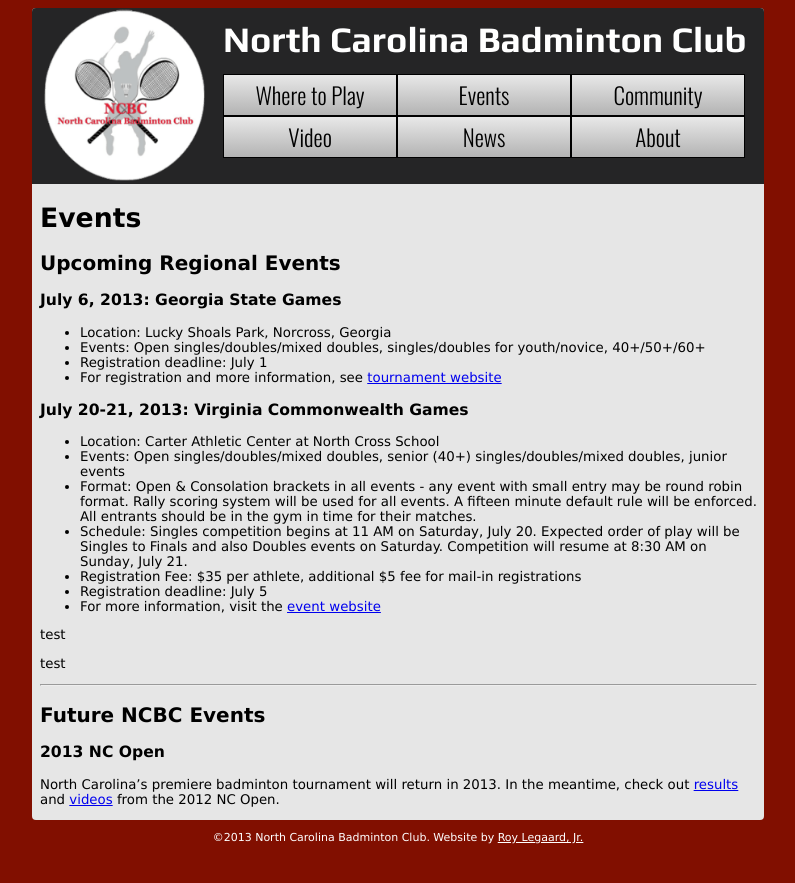
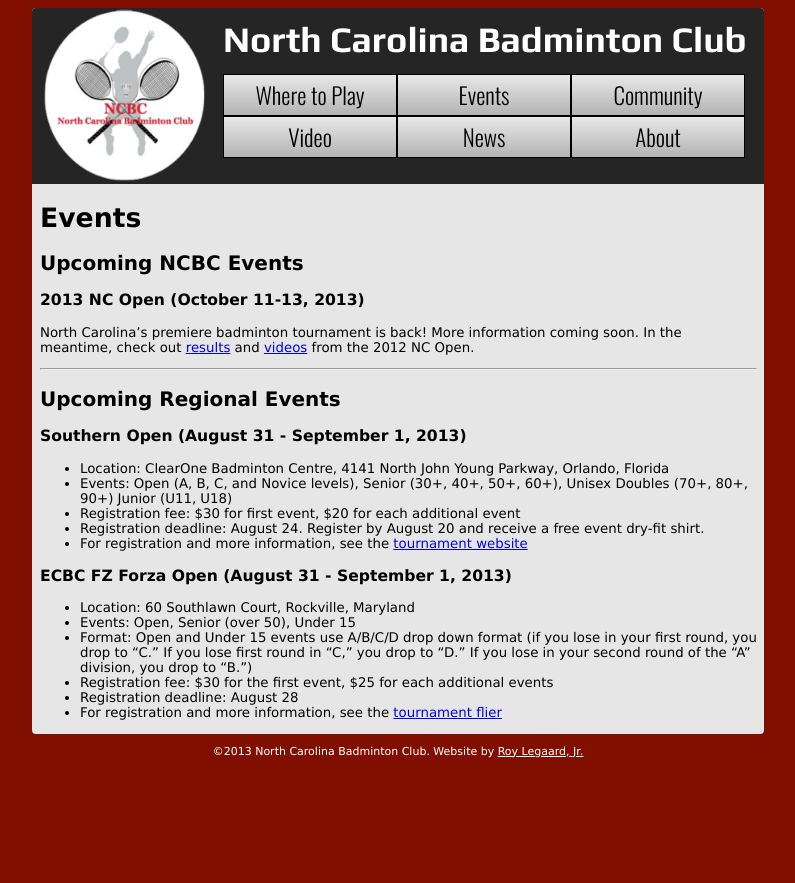
Before and after one commit to NCBC/ncbc.github.com, a Jekyll site: the page built from events.md, in a window 1280 px wide. Shown: the top 883 px of the page, without its empty margins (242-1037 px from the left). Built offline with Jekyll 4.4.1, drawn with Linux system fonts in a browser that asks for light colours.

Commit message:
Added NC Open, Southern Open, and Forza events

```diff
--- a/events.md
+++ b/events.md
@@ -3,32 +3,27 @@
 title: Events
 permalink: /events/
 ---
+## Upcoming NCBC Events
+
+### 2013 NC Open (October 11-13, 2013)
+
+North Carolina's premiere badminton tournament is back! More information coming soon. In the meantime, check out [results](http://ncbadminton.org/news/2012/09/nc-open-winners/) and [videos](http://ncbadminton.org/video/) from the 2012 NC Open.
+
+<hr />
 
 ## Upcoming Regional Events
 
-### July 6, 2013: Georgia State Games
-- Location: Lucky Shoals Park, Norcross, Georgia
-- Events: Open singles/doubles/mixed doubles, singles/doubles for youth/novice, 40+/50+/60+
-- Registration deadline: July 1
-- For registration and more information, see [tournament website](http://www.georgiagames.org/badmin.html)
+### Southern Open (August 31 - September 1, 2013)
+- Location: ClearOne Badminton Centre, 4141 North John Young Parkway, Orlando, Florida <br>
+- Events: Open (A, B, C, and Novice levels), Senior (30+, 40+, 50+, 60+), Unisex Doubles (70+, 80+, 90+) Junior (U11, U18) <br>
+- Registration fee: $30 for first event, $20 for each additional event
+- Registration deadline: August 24. Register by August 20 and receive a free event dry-fit shirt. <br>
+- For registration and more information, see the [tournament website](http://www.tournamentsoftware.com/sport/tournament.aspx?id=C15380D0-1EAA-4FA5-B5C3-5EDE07175762) <br>
 
-### July 20-21, 2013: Virginia Commonwealth Games
-- Location: Carter Athletic Center at North Cross School
-- Events: Open singles/doubles/mixed doubles, senior (40+) singles/doubles/mixed doubles, junior events
-- Format: Open & Consolation brackets in all events - any event with small entry may be round robin format. Rally scoring system will be used for all events. A fifteen minute default rule will be enforced. All entrants should be in the gym in time for their matches.
-- Schedule: Singles competition begins at 11 AM on Saturday, July 20. Expected order of play will be Singles to Finals and also Doubles events on Saturday. Competition will resume at 8:30 AM on Sunday, July 21.
-- Registration Fee: $35 per athlete, additional $5 fee for mail-in registrations
-- Registration deadline: July 5
-- For more information, visit the [event website](http://www.commonwealthgames.org/2013_Subway_Games/2013_Sports_Listing/Badminton.htm)
-
-test
-
-test
-
-<hr />
-
-## Future NCBC Events
-
-### 2013 NC Open
-
-North Carolina's premiere badminton tournament will return in 2013. In the meantime, check out [results](http://ncbadminton.org/news/2012/09/nc-open-winners/) and [videos](http://ncbadminton.org/video/) from the 2012 NC Open.
+### ECBC FZ Forza Open (August 31 - September 1, 2013)
+- Location: 60 Southlawn Court, Rockville, Maryland <br />
+- Events: Open, Senior (over 50), Under 15 <br />
+- Format: Open and Under 15 events use A/B/C/D drop down format (if you lose in your first round, you drop to "C." If you lose first round in "C," you drop to "D." If you lose in your second round of the "A" division, you drop to "B.") <br />
+- Registration fee: $30 for the first event, $25 for each additional events <br />
+- Registration deadline: August 28 <br />
+- For registration and more information, see the [tournament flier](http://www.eastcoastbadmintonclub.com/uploads/4/6/9/7/4697701/ecbc_fz_forza_open_open_2013_fillable_form_v1.pdf) <br />
```
